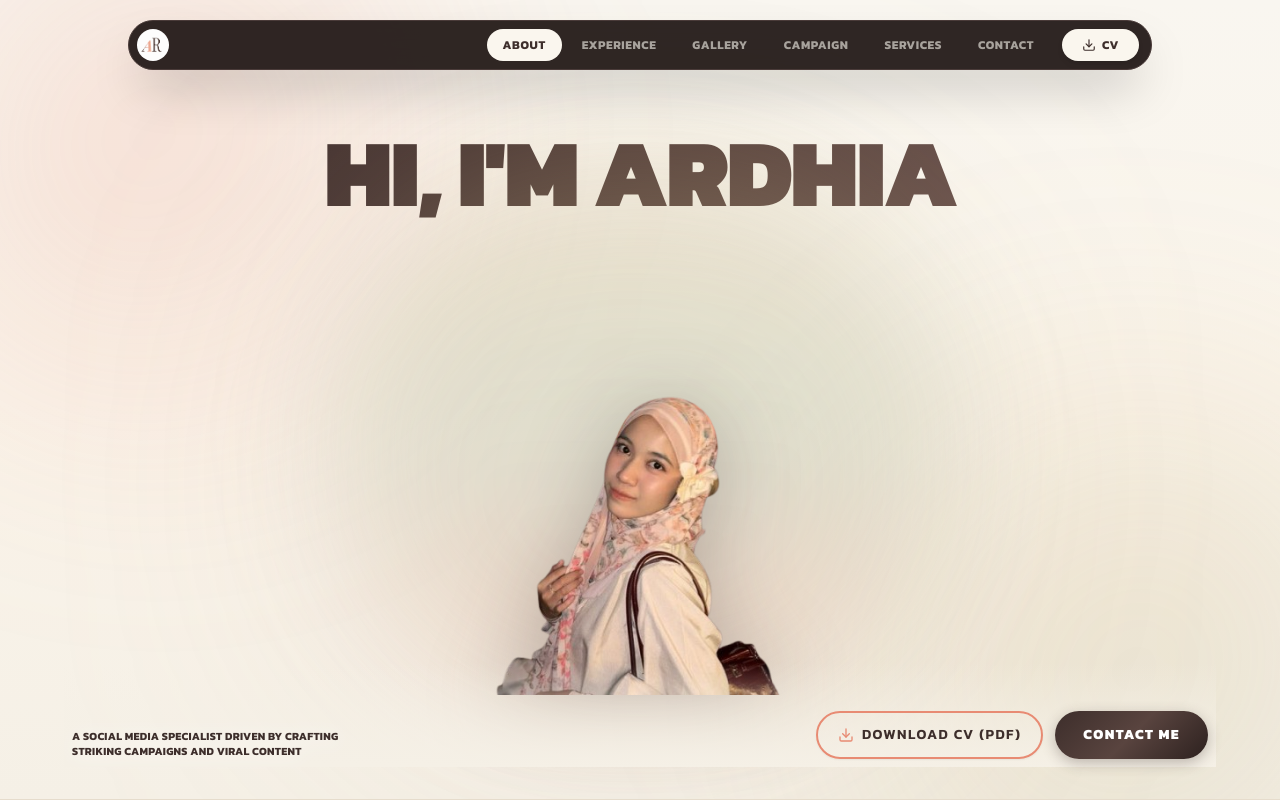
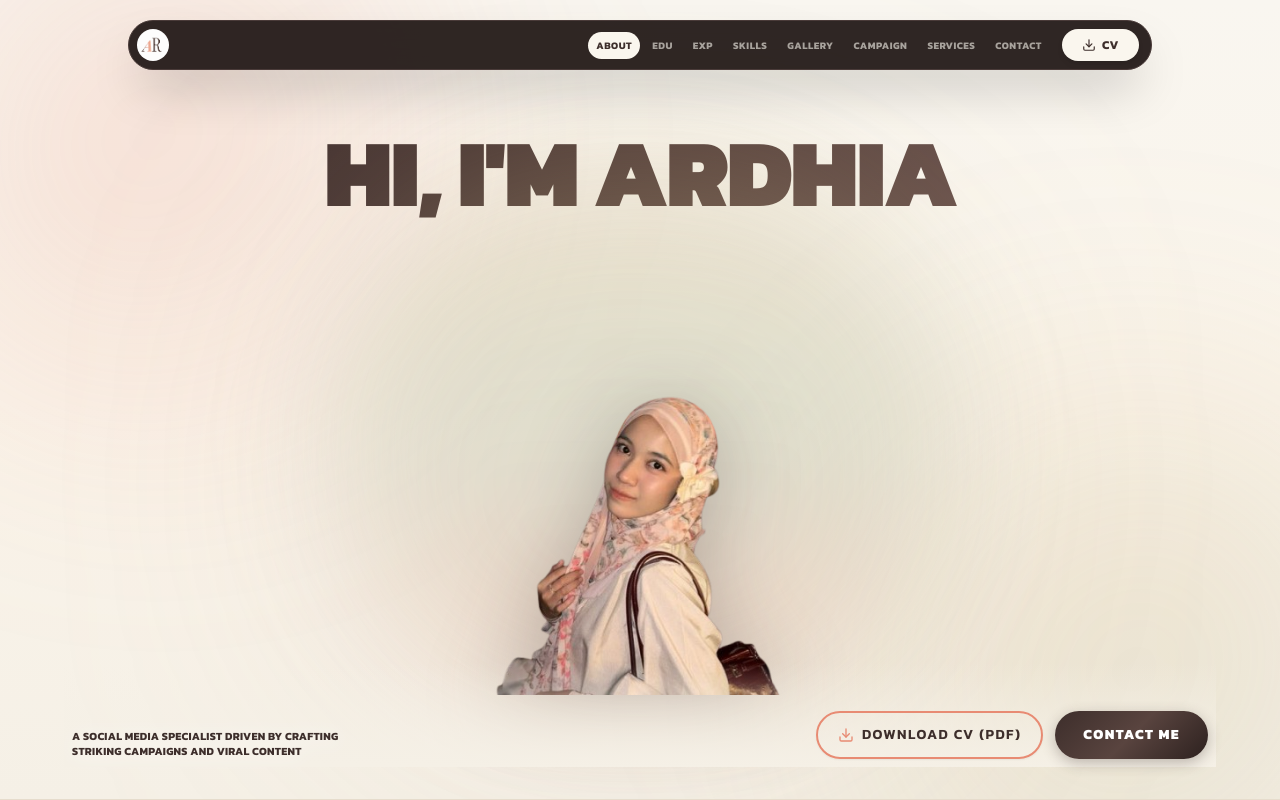
Before and after one commit to Braneee/portofolio-ardhia, a Next.js app: page / in a window 1280 px wide. Shown: the top 800 px of the page. Built offline with nearby package versions, Linux system fonts and the light colour scheme.

Commit message:
style: restore all sections in navbar and optimize spacing

```diff
--- a/src/components/sections/HeroSection.tsx
+++ b/src/components/sections/HeroSection.tsx
@@ -14,7 +14,7 @@ export function HeroSection() {
 
   useEffect(() => {
     const handleScroll = () => {
-      const sections = ['about', 'experience', 'project-gallery', 'feature-campaign', 'services', 'contact'];
+      const sections = ['about', 'education', 'experience', 'tech-stack', 'project-gallery', 'feature-campaign', 'services', 'contact'];
       let current = '';
 
       for (const section of sections) {
@@ -46,7 +46,9 @@ export function HeroSection() {
 
   const navLinks = [
     { name: 'About', href: '#about' },
-    { name: 'Experience', href: '#experience' },
+    { name: 'Edu', href: '#education' },
+    { name: 'Exp', href: '#experience' },
+    { name: 'Skills', href: '#tech-stack' },
     { name: 'Gallery', href: '#project-gallery' },
     { name: 'Campaign', href: '#feature-campaign' },
     { name: 'Services', href: '#services' },
@@ -77,14 +79,14 @@ export function HeroSection() {
             </a>
 
             {/* Desktop Nav Links */}
-            <div className="hidden md:flex items-center gap-1">
+            <div className="hidden md:flex items-center gap-0.5 lg:gap-1">
               {navLinks.map((link) => {
                 const isActive = activeSection === link.href.substring(1) || (activeSection === '' && link.name === 'About');
                 return (
                   <a
                     key={link.name}
                     href={link.href}
-                    className={`relative px-4 py-2 rounded-full text-xs font-mono font-bold uppercase tracking-wider transition-colors duration-300 z-10 ${
+                    className={`relative px-2 lg:px-3 py-1.5 lg:py-2 rounded-full text-[10px] lg:text-[11px] font-mono font-bold uppercase tracking-wider transition-colors duration-300 z-10 ${
                       isActive ? 'text-[#3D2E2B]' : 'text-[#FAF6EE]/60 hover:text-[#FAF6EE]'
                     }`}
                   >
```
